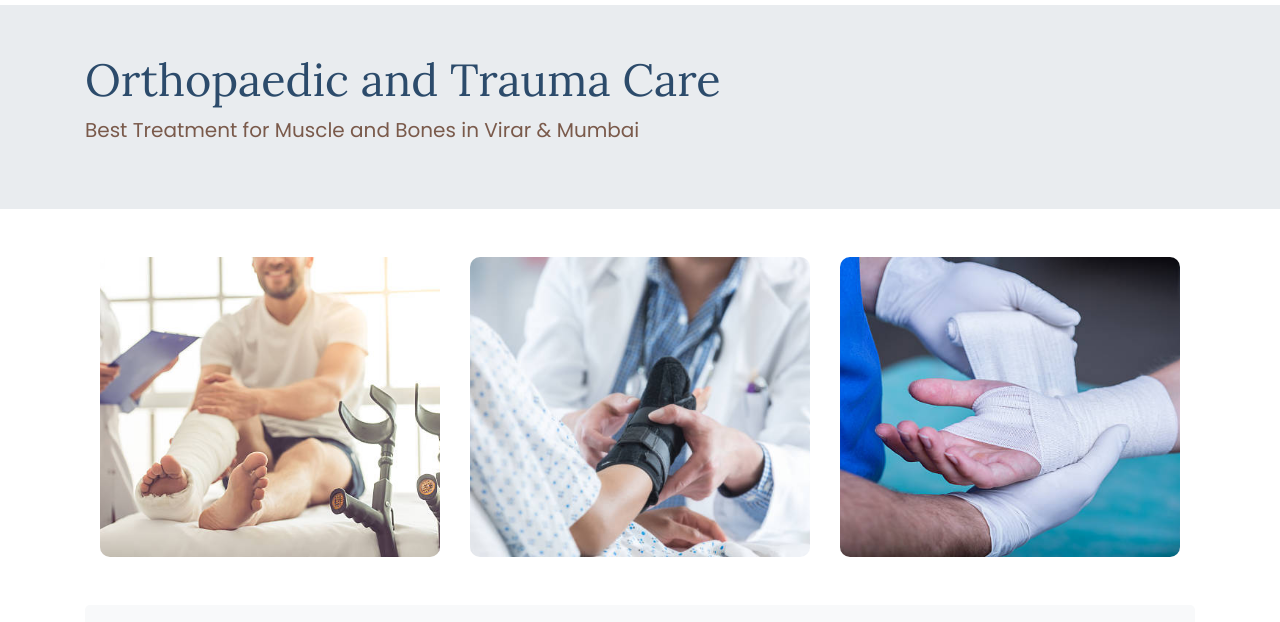
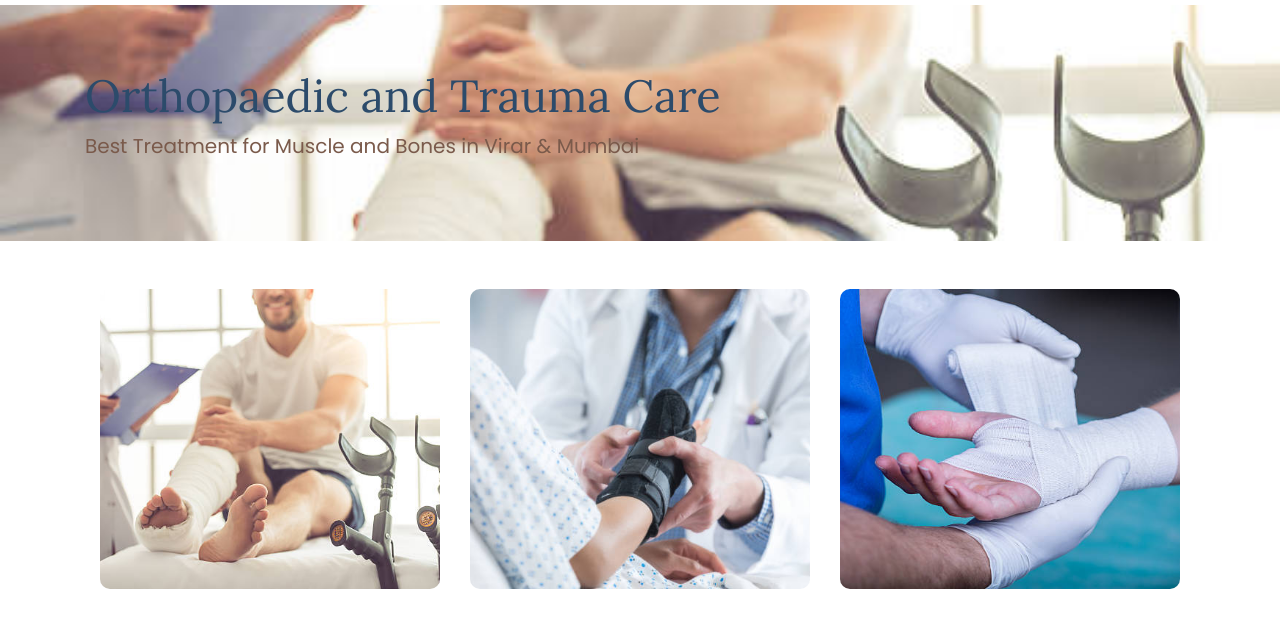
Before and after one commit to jatinscodingproject/sterking-hospital, a plain HTML site: page orthopaedic/ortho1.html in a window 1280 px wide. Shown: the part 148-770 px from the top of the page. Drawn offline with nearby package versions, Linux system fonts and the light colour scheme.

Commit message:
background image added to background

```diff
--- a/orthopaedic/ortho1.html
+++ b/orthopaedic/ortho1.html
@@ -268,7 +268,7 @@
    </nav>
    <!-- middle section -->
    <div class="jumbotron jumbotron-fluid">
-      <div class="container">
+      <div class="container" id="orthotrauma">
          <h2 style="color: #2c4b6b;">Orthopaedic and Trauma Care</h2>
          <p class="lead" style="color: #7a5a4b;">Best Treatment for Muscle and Bones in Virar & Mumbai</p>
       </div>
--- a/style.css
+++ b/style.css
@@ -353,9 +353,12 @@ a {
 /* doctor page css */
 
 .jumbotron {
-  background: linear-gradient(to right, );
+  background-image: url('orthoImages/o1.jpg');
+  background-size: cover;
+  background-position: center;
+  /* background: linear-gradient(to right, );
   padding: 3rem 2rem;
-  margin-bottom: 2rem;
+  margin-bottom: 2rem; */
 }
 
 .card img {
```
Also changed, not shown: fertImages/o48.jpg (added).
